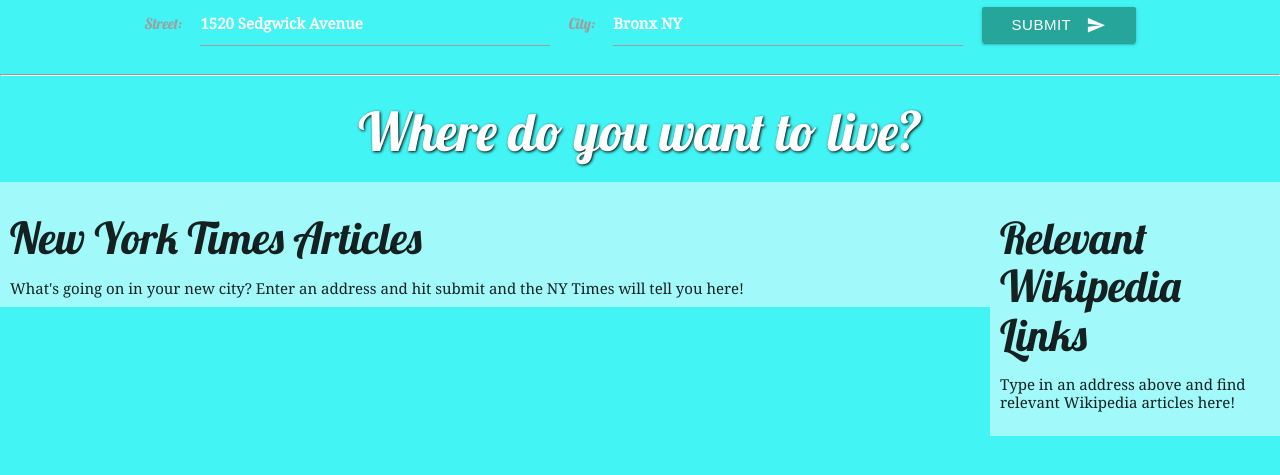
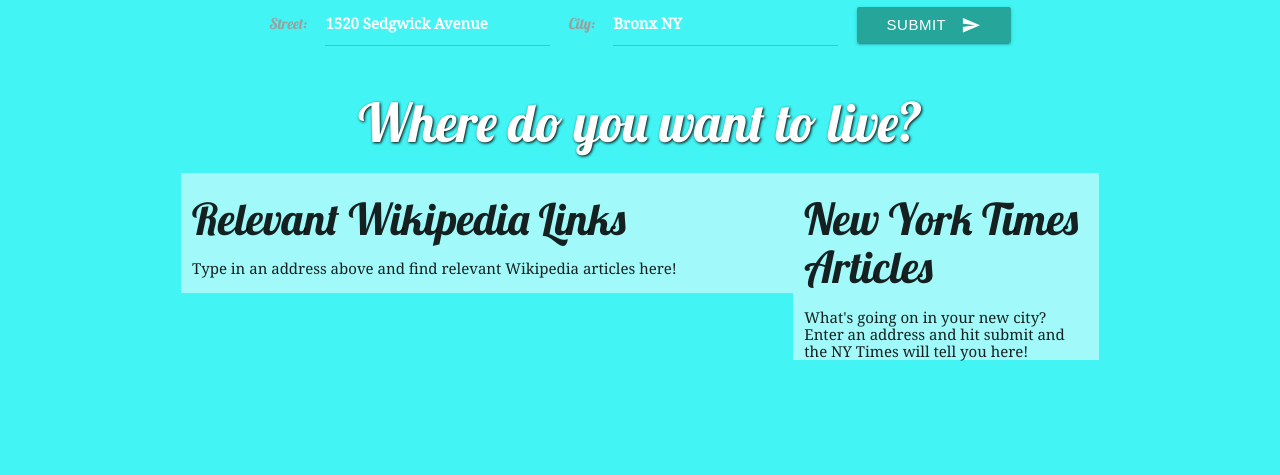
Before and after one commit to prezadito/move-planner, a PHP site: page / in a window 1280 px wide. Shown: the top 475 px of the page. Run offline with PHP 8.4, Linux system fonts and the light colour scheme.

Commit message:
add materialize grids

```diff
--- a/css/style.css
+++ b/css/style.css
@@ -30,7 +30,7 @@
  }
 
  input {
-     max-width: 350px;
+     max-width: 15em;
      color: #fff;
  }
 
@@ -70,7 +70,7 @@
 
  .nytimes-container {
      padding: 10px;
-     margin-right: 290px;
+     /* margin-right: 320px; */
      background-color: rgba(255, 255, 255, 0.5);
  }
 
--- a/home.html
+++ b/home.html
@@ -20,31 +20,39 @@
 
 <body>
 
+    <div class="container">
+
         <form id="form-container" class="form-container">
             <label for="street">Street: </label><input type="text" id="street" value="1520 Sedgwick Avenue">
             <label for="city">City: </label><input type="text" id="city" value="Bronx NY">
             <button id="submit-btn" class="waves-effect waves-light btn"><i class="material-icons right">send</i>Submit</button>
         </form>
 
-    <hr>
+        <!-- <hr> -->
 
         <h2 id="greeting" class="greeting">Where do you want to live?</h2>
 
+        <div class="row">
 
-    <div class="wikipedia-container">
+            <div class="wikipedia-container col l8">
                 <h3 id="wikipedia-header">Relevant Wikipedia Links</h3>
                 <ul id="wikipedia-links">Type in an address above and find relevant Wikipedia articles here!</ul>
             </div>
 
 
-    <div class="nytimes-container">
+            <div class="nytimes-container col l4">
                 <h3 id="nytimes-header">New York Times Articles</h3>
                 <ul id="nytimes-articles" class="article-list">What's going on in your new city? Enter an address and hit submit and the NY Times will tell you here!</ul>
+            </div>
+
         </div>
 
         <script src="js/libs/jquery.min.js"></script>
         <script src="https://cdnjs.cloudflare.com/ajax/libs/materialize/0.100.1/js/materialize.min.js"></script>
         <script src="js/script.js"></script>
+
+    </div>
+
 </body>
 
 </html>
```
Lines whose indentation alone changed are shown as unchanged.
